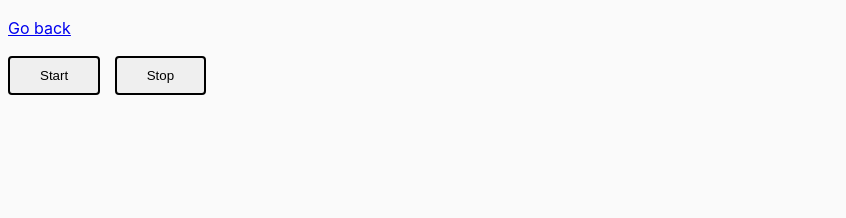
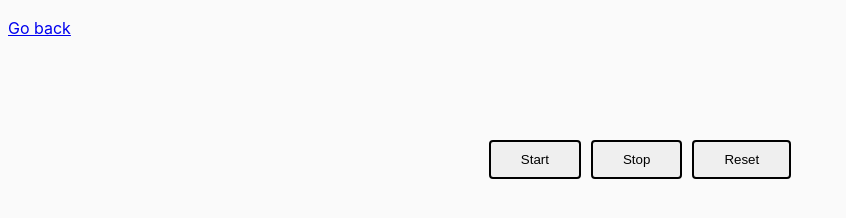
Before and after one commit to DimaLitvinenko/goit-Js-hw-11, a website built with Parcel: page src/01-color-switcher.html in a window 1280 px wide. Shown: the whole page, without its empty margins (0-846 px from the left). Built offline with nearby package versions, Linux system fonts and the light colour scheme.

Commit message:
added reset button

```diff
--- a/src/01-color-switcher.html
+++ b/src/01-color-switcher.html
@@ -9,8 +9,11 @@
   <body>
     <p><a href="index.html">Go back</a></p>
 
-    <button type="button" data-start>Start</button>
-    <button type="button" data-stop>Stop</button>
+    <div>
+      <button type="button" data-start>Start</button>
+      <button type="button" data-stop>Stop</button>
+      <button type="button" data-reset>Reset</button>
+    </div>
 
     <script src="js/01-color-switcher.js"></script>
   </body>
```
